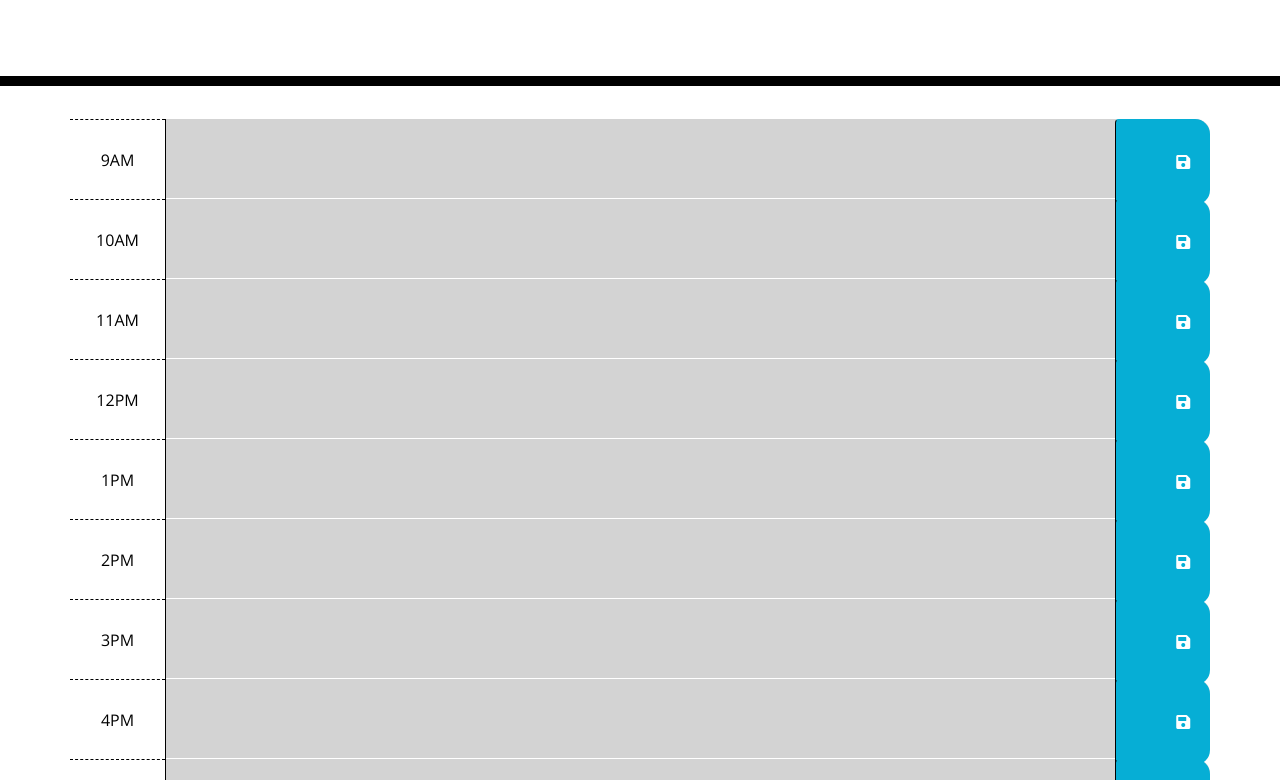
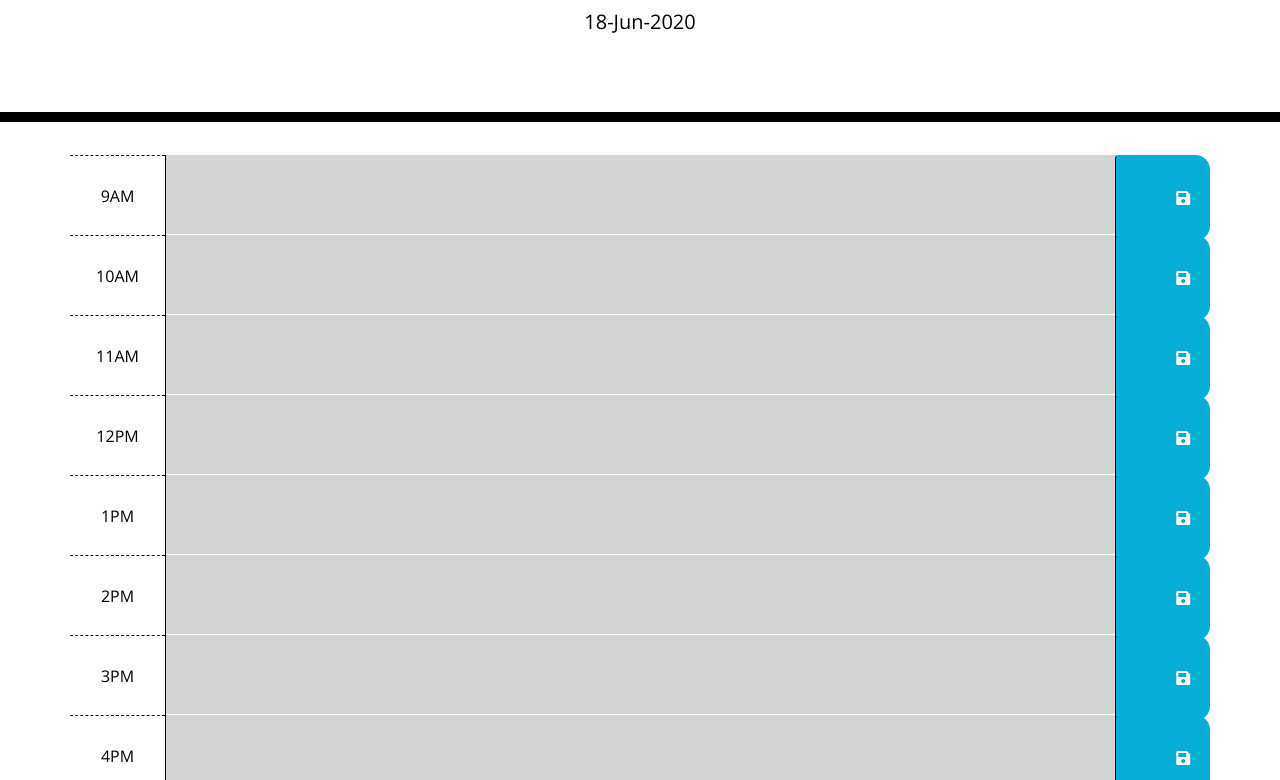
Before and after one commit to tober65/Work-Day-Scheduler, a plain HTML site: page index.html in a window 1280 px wide. Shown: the part 182-962 px from the top of the page. Drawn offline with nearby package versions, Linux system fonts and the light colour scheme.

Commit message:
Got the date displayed

```diff
--- a/script.js
+++ b/script.js
@@ -1,5 +1,9 @@
 var date = new Date();
-console.log(date.getHours());
+
+const dateTimeFormat = new Intl.DateTimeFormat('en', { year: 'numeric', month: 'short', day: '2-digit' })
+const [{ value: month },,{ value: day },,{ value: year }] = dateTimeFormat .formatToParts(date )
+
+$("#currentDay").text(`${day}-${month}-${year }`);
 
 $(".time-block").each(function () {
     var hour = parseInt(this.getAttribute("value"));
@@ -13,6 +17,4 @@ $(".time-block").each(function () {
     else {
         this.classList.add("present");
     }
-
-
 })
```
Also changed, not shown: index.html (+0 -8 lines).
